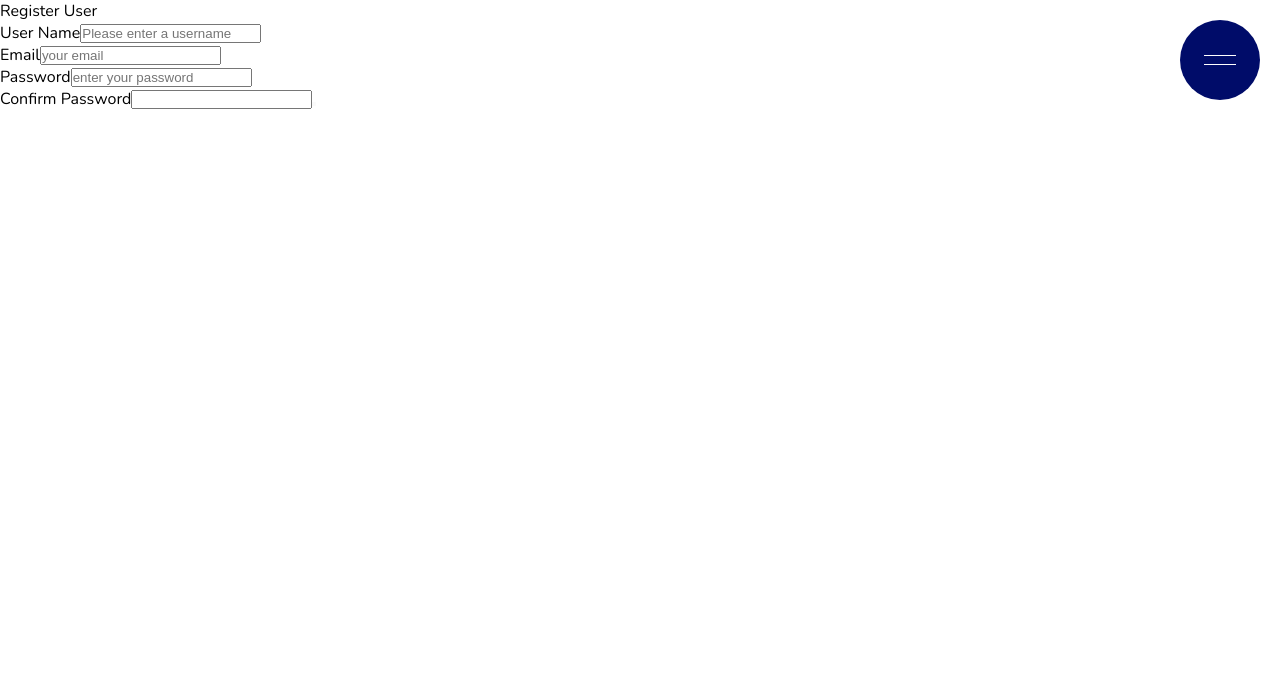
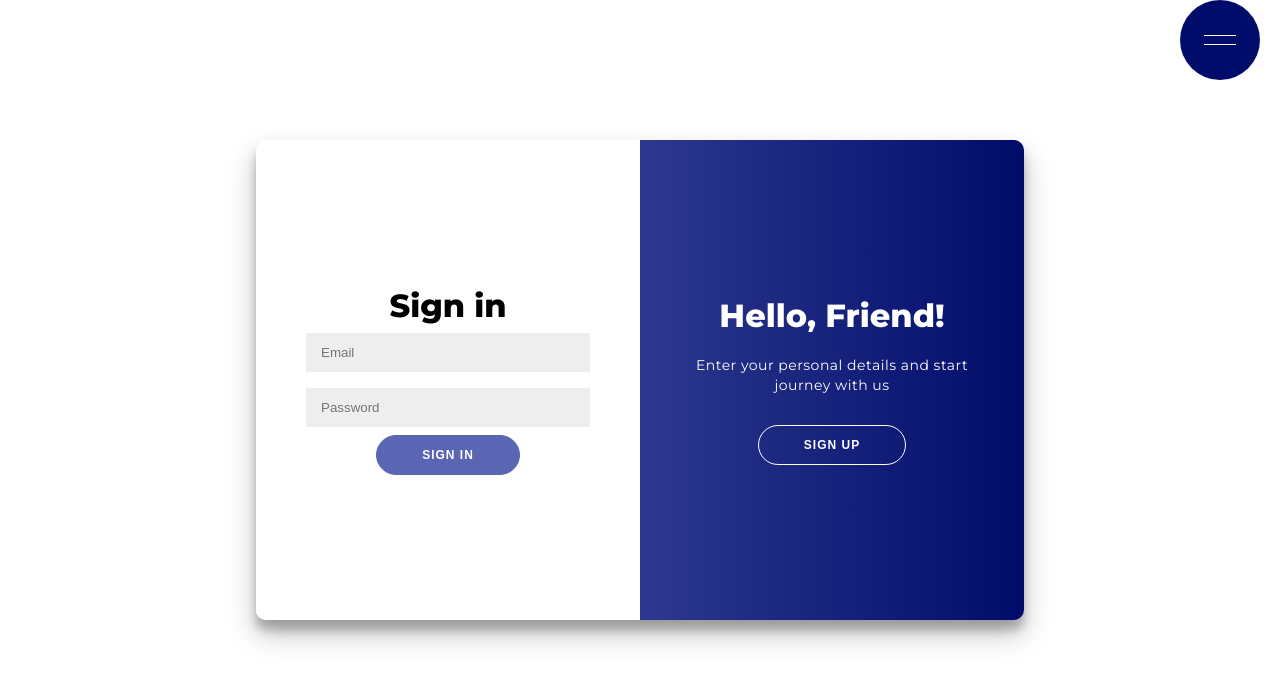
Before and after one commit to zynbahmed/recipie, a React (Vite) app in the folder reci-pie/: page /register in a window 1280 px wide. Shown: the top 684 px of the page. Built offline with nearby package versions, Linux system fonts and the light colour scheme.

Commit message:
reg and login forms design

```diff
--- a/reci-pie/src/App.css
+++ /dev/null
@@ -1,89 +0,0 @@
-*,
-*::before,
-*::after {
-  box-sizing: border-box;
-}
-
-body {
-  margin: 0;
-  padding: 0;
-  background-color: #ffffff;
-  font-family: "Ubuntu", sans-serif;
-}
-
-a {
-  text-decoration: none;
-}
-
-a:visited {
-  color: #999999;
-}
-
-button {
-  border: 0;
-  outline: none;
-  font-family: inherit;
-  font-size: inherit;
-  cursor: pointer;
-}
-
-/*****NAV BAR*****/
-
-.navbar {
-  height: 90px;
-  background-color: #1a1a1a;
-  padding: 20px 40px;
-  display: flex;
-  justify-content: space-between;
-  align-items: center;
-}
-
-.navbar .logo img {
-  width: 23vh;
-}
-
-.menu {
-  display: flex;
-  align-items: center;
-  gap: 32px;
-}
-
-.menu-links {
-  display: flex;
-  gap: 24px;
-  padding-inline: 24px;
-  align-items: center;
-}
-
-.menu-link a {
-  font-weight: 500;
-  color: #999999;
-  padding: 8px 16px;
-}
-
-.menu-links a:hover {
-  color: white;
-}
-
-.log-in {
-  font-family: 500;
-  padding: 12px 22px;
-  background-color: transparent;
-  color: #999999;
-  border-radius: 10px;
-  border: 2px solid #0aa5ff;
-  transition: 0.2s;
-}
-
-.log-in:hover {
-  background-color: #0aa5ff;
-  color: white;
-}
-
-/*****************/
-
-@media (max-width: 30rem) {
-  .menu {
-    display: none;
-  }
-}
--- a/reci-pie/src/App.jsx
+++ b/reci-pie/src/App.jsx
@@ -8,7 +8,7 @@
 import NavBar from "./components/NavBar"
 import RegistartionForm from "./pages/RegisterForm"
 
-import "./App.scss"
+import "./styles/App.scss"
 
 const App = () => {
   const [user, setUser] = useState(null)
--- a/reci-pie/src/pages/RegisterForm.jsx
+++ b/reci-pie/src/pages/RegisterForm.jsx
@@ -1,11 +1,12 @@
-import { useState } from 'react'
+import { useState } from "react"
+import "../styles/form.css"
 
 const RegistrationForm = () => {
   const [formValues, setFormValues] = useState({
-    name: '',
-    email: '',
-    password: '',
-    confirmPassword: ''
+    name: "",
+    email: "",
+    password: "",
+    confirmPassword: ""
   })
   const handleChange = (event) => {
     setFormValues({ ...formValues, [event.target.name]: event.target.value })
@@ -21,53 +22,95 @@
     // )
   }
 
+  const handleToggleContainer = (isActive) => {
+    const container = document.getElementById("container")
+    container.classList.toggle("right-panel-active", isActive)
+  }
+
   return (
-    <div>
-      Register User
-      <form onSubmit={handleSubmit}>
-        <label htmlFor="username">User Name</label>
+    <div className="body">
+      <div className="container" id="container">
+        <div className="form-container sign-up-container">
+          <form className="reg-form" onSubmit={handleSubmit}>
+            <h1>Create Account</h1>
             <input
+              type="text"
               onChange={handleChange}
               name="name"
-          type="text"
               placeholder="Please enter a username"
               value={formValues.name}
             />
-        <br />
-        <label htmlFor="email">Email</label>
             <input
+              type="email"
               onChange={handleChange}
               name="email"
-          type="email"
               placeholder="your email"
               value={formValues.email}
             />
-      </form>
-      <label htmlFor="email">Password</label>
             <input
+              type="password"
               onChange={handleChange}
               name="password"
-        type="password"
               placeholder="enter your password"
               value={formValues.password}
             />
-      <br />
-      <label htmlFor="email">Confirm Password</label>
             <input
+              type="password"
+              placeholder="confirm passord"
               onChange={handleChange}
-        type="password"
               name="confirmPassword"
               value={formValues.confirmPassword}
               required
             />
             <button
-        className="loginBtn"
+              type="submit"
               disabled={
                 !formValues.email ||
                 (!formValues.password &&
                   formValues.confirmPassword === formValues.password)
               }
-      ></button>
+            >
+              Sign Up
+            </button>
+          </form>
+        </div>
+        <div className="form-container sign-in-container">
+          <form className="reg-form" action="#">
+            <h1>Sign in</h1>
+            <input type="email" placeholder="Email" />
+            <input type="password" placeholder="Password" />
+            <button>Sign In</button>
+          </form>
+        </div>
+        <div className="overlay-container">
+          <div className="overlay">
+            <div className="overlay-panel overlay-left">
+              <h1>Welcome Back!</h1>
+              <p>
+                To keep connected with us please login with your personal info
+              </p>
+              <button
+                className="ghost"
+                id="signIn"
+                onClick={() => handleToggleContainer(false)}
+              >
+                Sign In
+              </button>
+            </div>
+            <div className="overlay-panel overlay-right">
+              <h1>Hello, Friend!</h1>
+              <p>Enter your personal details and start journey with us</p>
+              <button
+                className="ghost"
+                id="signUp"
+                onClick={() => handleToggleContainer(true)}
+              >
+                Sign Up
+              </button>
+            </div>
+          </div>
+        </div>
+      </div>
     </div>
   )
 }
--- /dev/null
+++ b/reci-pie/src/styles/form.css
@@ -0,0 +1,232 @@
+@import url("https://fonts.googleapis.com/css?family=Montserrat:400,800");
+
+* {
+  box-sizing: border-box;
+}
+
+h1 {
+  font-weight: bold;
+  margin: 0;
+}
+
+h2 {
+  text-align: center;
+}
+
+p {
+  font-size: 14px;
+  font-weight: 100;
+  line-height: 20px;
+  letter-spacing: 0.5px;
+  margin: 20px 0 30px;
+}
+
+span {
+  font-size: 12px;
+}
+
+a {
+  color: #333;
+  font-size: 14px;
+  text-decoration: none;
+  margin: 15px 0;
+}
+
+button {
+  border-radius: 20px;
+  border: 1px solid #5a65b3;
+  background-color: #5a65b3;
+  color: #ffffff;
+  font-size: 12px;
+  font-weight: bold;
+  padding: 12px 45px;
+  letter-spacing: 1px;
+  text-transform: uppercase;
+  transition: transform 80ms ease-in;
+}
+
+button:active {
+  transform: scale(0.95);
+}
+
+button:focus {
+  outline: none;
+}
+
+input {
+  background-color: #eee;
+  border: none;
+  padding: 12px 15px;
+  margin: 8px 0;
+  width: 100%;
+}
+
+.body {
+  display: flex;
+  justify-content: center;
+  align-items: center;
+  flex-direction: column;
+  font-family: "Montserrat", sans-serif;
+  height: 100vh;
+  margin: -20px 0 50px;
+}
+
+.container {
+  background-color: #fff;
+  border-radius: 10px;
+  box-shadow: 0 14px 28px rgba(0, 0, 0, 0.25), 0 10px 10px rgba(0, 0, 0, 0.22);
+  position: relative;
+  overflow: hidden;
+  width: 768px;
+  max-width: 100%;
+  min-height: 480px;
+}
+
+.form-container {
+  position: absolute;
+  top: 0;
+  height: 100%;
+  transition: all 0.6s ease-in-out;
+}
+
+button.ghost {
+  background-color: transparent;
+  border-color: #ffffff;
+}
+
+form.reg-form {
+  background-color: #ffffff;
+  display: flex;
+  align-items: center;
+  justify-content: center;
+  flex-direction: column;
+  padding: 0 50px;
+  height: 100%;
+  text-align: center;
+}
+
+.sign-in-container {
+  left: 0;
+  width: 50%;
+  z-index: 2;
+}
+
+.container.right-panel-active .sign-in-container {
+  transform: translateX(100%);
+}
+
+.sign-up-container {
+  left: 0;
+  width: 50%;
+  opacity: 0;
+  z-index: 1;
+}
+
+.container.right-panel-active .sign-up-container {
+  transform: translateX(100%);
+  opacity: 1;
+  z-index: 5;
+  animation: show 0.6s;
+}
+
+@keyframes show {
+  0%,
+  49.99% {
+    opacity: 0;
+    z-index: 1;
+  }
+
+  50%,
+  100% {
+    opacity: 1;
+    z-index: 5;
+  }
+}
+
+.overlay-container {
+  position: absolute;
+  top: 0;
+  left: 50%;
+  width: 50%;
+  height: 100%;
+  overflow: hidden;
+  transition: transform 0.6s ease-in-out;
+  z-index: 100;
+}
+
+.container.right-panel-active .overlay-container {
+  transform: translateX(-100%);
+}
+
+.overlay {
+  background: #000c69;
+  background: -webkit-linear-gradient(to right, #5a65b3, #000c69);
+  background: linear-gradient(to right, #5a65b3, #000c69);
+  background-repeat: no-repeat;
+  background-size: cover;
+  background-position: 0 0;
+  color: #ffffff;
+  position: relative;
+  left: -100%;
+  height: 100%;
+  width: 200%;
+  transform: translateX(0);
+  transition: transform 0.6s ease-in-out;
+}
+
+.container.right-panel-active .overlay {
+  transform: translateX(50%);
+}
+
+.overlay-panel {
+  position: absolute;
+  display: flex;
+  align-items: center;
+  justify-content: center;
+  flex-direction: column;
+  padding: 0 40px;
+  text-align: center;
+  top: 0;
+  height: 100%;
+  width: 50%;
+  transform: translateX(0);
+  transition: transform 0.6s ease-in-out;
+}
+
+.overlay-left {
+  transform: translateX(-20%);
+}
+
+.container.right-panel-active .overlay-left {
+  transform: translateX(0);
+}
+
+.overlay-right {
+  right: 0;
+  transform: translateX(0);
+}
+
+.container.right-panel-active .overlay-right {
+  transform: translateX(20%);
+}
+
+.social-container {
+  margin: 20px 0;
+}
+
+.social-container a {
+  border: 1px solid #dddddd;
+  border-radius: 50%;
+  display: inline-flex;
+  justify-content: center;
+  align-items: center;
+  margin: 0 5px;
+  height: 40px;
+  width: 40px;
+}
+
+#form_alignment {
+  display: flex;
+  flex: 1;
+  background-color: red;
+}
```
Also changed, not shown: reci-pie/src/styles/App.scss (renamed from reci-pie/src/App.scss). Lines whose indentation alone changed are shown as unchanged.
